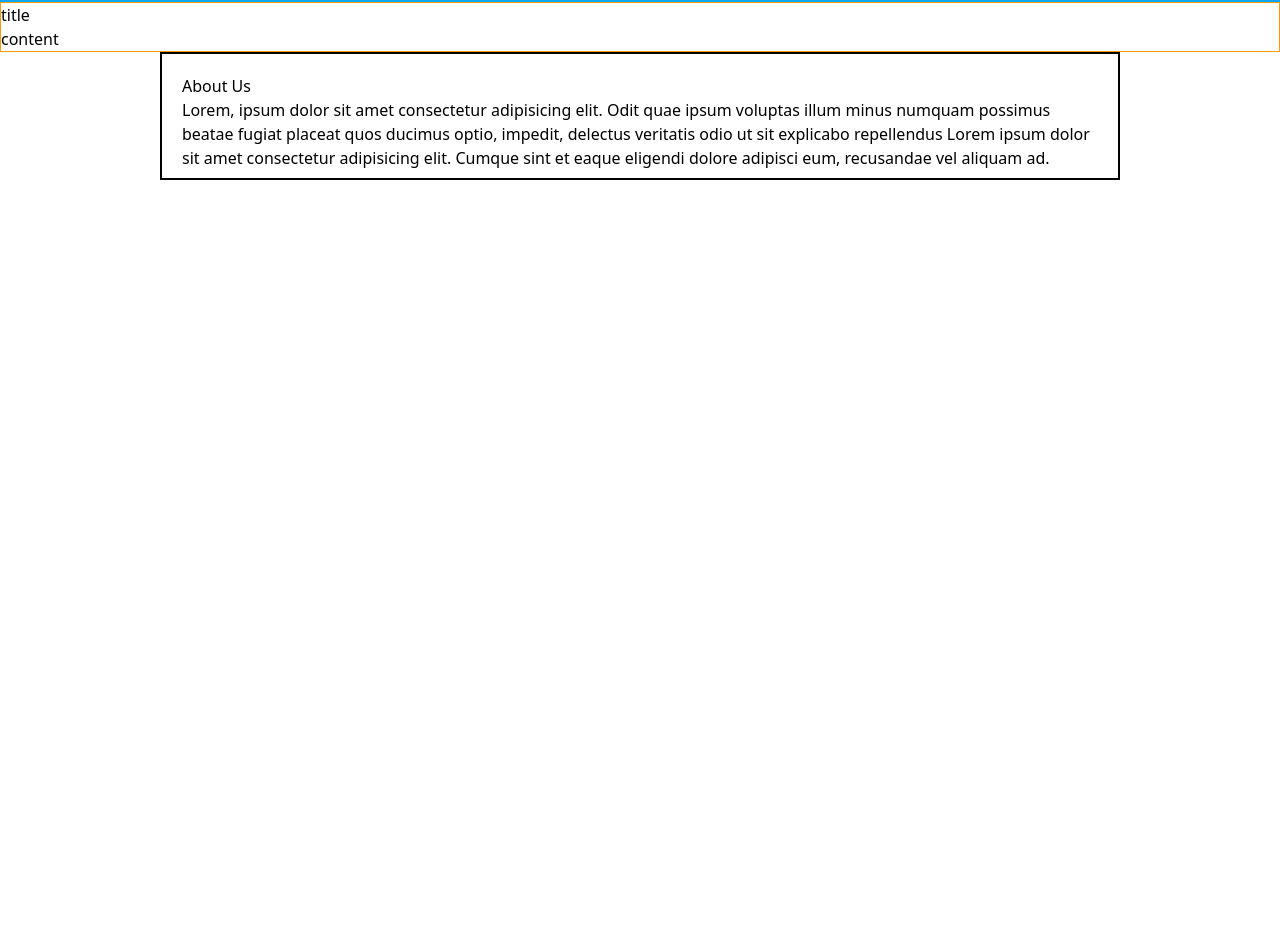
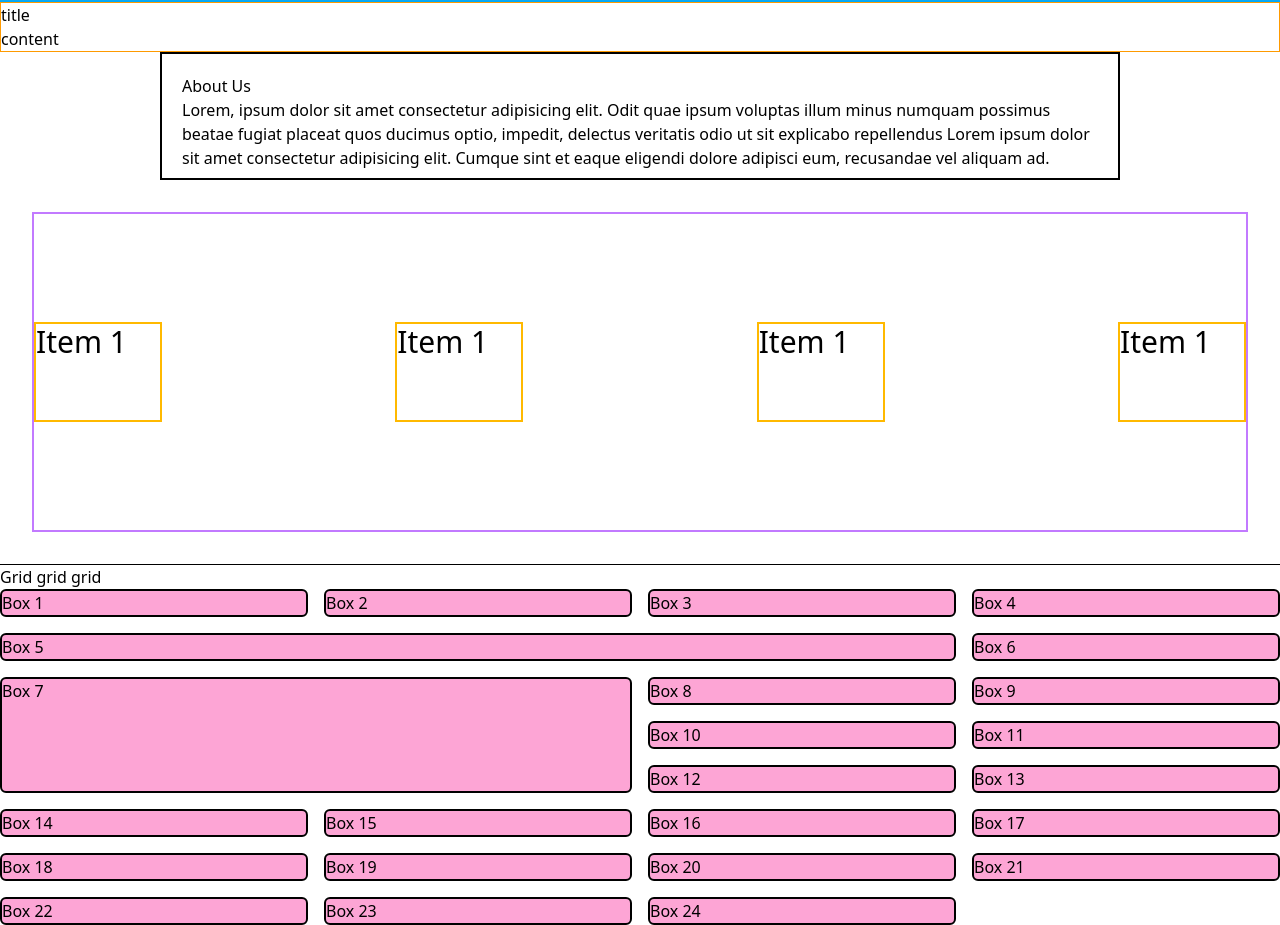
Before and after one commit to mbiplobmollah/Intro-tailwind, a plain HTML site: page index.html in a window 1280 px wide. Shown: the part 330-1255 px from the top of the page. Before the commit the page ends 800 px from the top, so only its background shows below. Drawn offline with nearby package versions, Linux system fonts and the light colour scheme.

Commit message:
display and grid practice

```diff
--- a/index.html
+++ b/index.html
@@ -37,6 +37,52 @@
             <h3>About Us</h3>
             <p>Lorem, ipsum dolor sit amet consectetur adipisicing elit. Odit quae ipsum voluptas illum minus numquam possimus beatae fugiat placeat quos ducimus optio, impedit, delectus veritatis odio ut sit explicabo repellendus Lorem ipsum dolor sit amet consectetur adipisicing elit. Cumque sint et eaque eligendi dolore adipisci eum, recusandae vel aliquam ad.</p>
         </section>
+        <section>
+            <div class="md:flex overflow-scroll h-80 border-2 border-purple-400 md:justify-between md:items-center m-8">
+                <div>
+                    <h1 class="text-3xl w-32 h-25 border-2 border-amber-400">Item 1</h1>
+                </div>
+                <div>
+                    <h1 class="text-3xl w-32 h-25 border-2 border-amber-400">Item 1</h1>
+                </div>
+                <div>
+                    <h1 class="text-3xl w-32 h-25 border-2 border-amber-400">Item 1</h1>
+                </div>
+                <div>
+                    <h1 class="text-3xl w-32 h-25 border-2 border-amber-400">Item 1</h1>
+                </div>
+            </div>
+        </section>
+        <hr>
+            <section>
+        <h3>Grid grid grid</h3>
+        <div class="grid sm:grid-cols-2  md:grid-cols-3  lg:grid-cols-4 gap-4">
+            <div class="bg-pink-300 border-2 rounded-md">Box 1</div>
+            <div class="bg-pink-300 border-2 rounded-md">Box 2</div>
+            <div class="bg-pink-300 border-2 rounded-md">Box 3</div>
+            <div class="bg-pink-300 border-2 rounded-md">Box 4</div>
+            <div class="md:col-span-3 bg-pink-300 border-2 rounded-md">Box 5</div>
+            <div class="bg-pink-300 border-2 rounded-md">Box 6</div>
+            <div class="sm:col-span-2 row-span-3 bg-pink-300 border-2 rounded-md">Box 7</div>
+            <div class="bg-pink-300 border-2 rounded-md">Box 8</div>
+            <div class="bg-pink-300 border-2 rounded-md">Box 9</div>
+            <div class="bg-pink-300 border-2 rounded-md">Box 10</div>
+            <div class="bg-pink-300 border-2 rounded-md">Box 11</div>
+            <div class="bg-pink-300 border-2 rounded-md">Box 12</div>
+            <div class="bg-pink-300 border-2 rounded-md">Box 13</div>
+            <div class="bg-pink-300 border-2 rounded-md">Box 14</div>
+            <div class="bg-pink-300 border-2 rounded-md">Box 15</div>
+            <div class="bg-pink-300 border-2 rounded-md">Box 16</div>
+            <div class="bg-pink-300 border-2 rounded-md">Box 17</div>
+            <div class="bg-pink-300 border-2 rounded-md">Box 18</div>
+            <div class="bg-pink-300 border-2 rounded-md">Box 19</div>
+            <div class="bg-pink-300 border-2 rounded-md">Box 20</div>
+            <div class="bg-pink-300 border-2 rounded-md">Box 21</div>
+            <div class="bg-pink-300 border-2 rounded-md">Box 22</div>
+            <div class="bg-pink-300 border-2 rounded-md">Box 23</div>
+            <div class="bg-pink-300 border-2 rounded-md">Box 24</div>
+        </div>
+    </section>
     </main>
     <footer>
 
```
Also changed, not shown: grid.html (added, +39 -0 lines).
